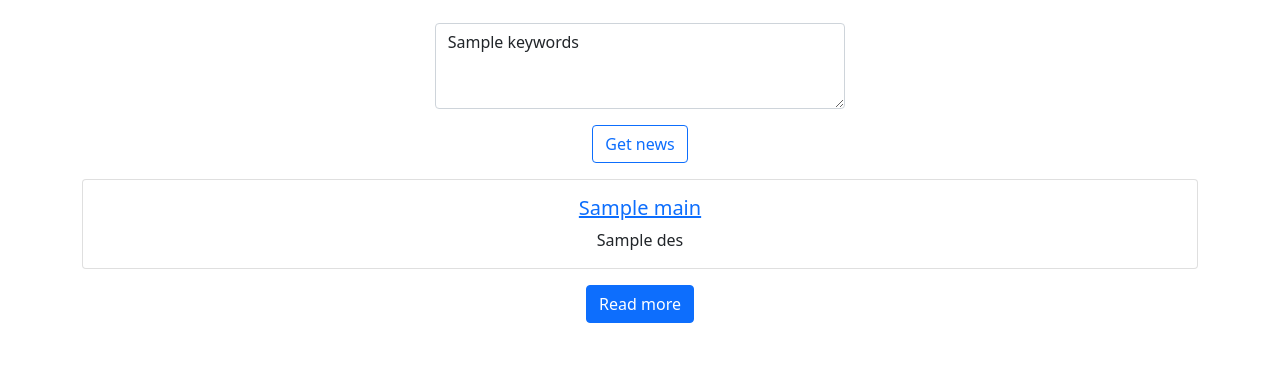
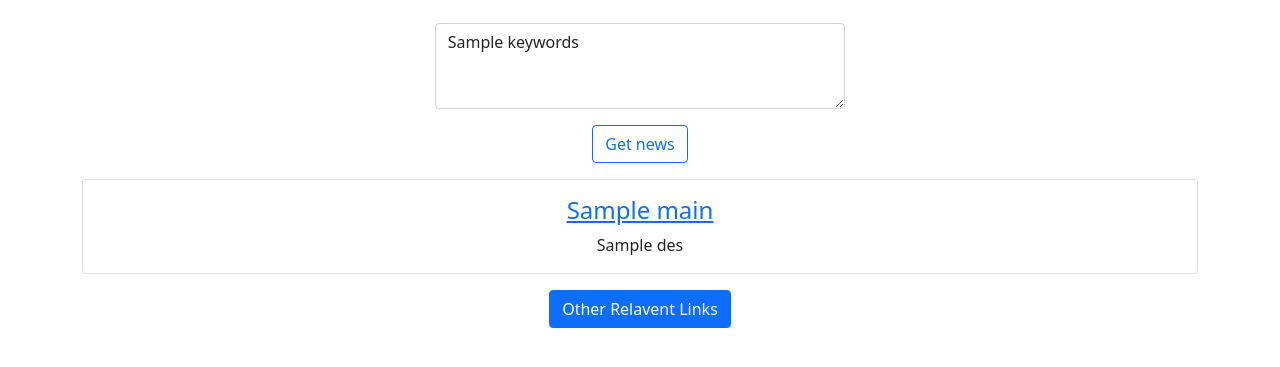
Before and after one commit to gnikhil21/News-Aggregator, a Django app: template News-Web-App/templates/index.html in a window 1280 px wide. Shown: the part 180-547 px from the top of the page. Run offline with Django 3.2, Linux system fonts and the light colour scheme; the template is opened without the code that fills it: most values are stand-ins (such as "Sample title", 1, 10 or a date in 2020).

Commit message:
final front end

```diff
--- a/News-Web-App/templates/index.html
+++ b/News-Web-App/templates/index.html
@@ -43,9 +43,9 @@
                 <div class="row">
                         <div class="card-body text-center">
 
-                            <h5 class="card-title">
+                            <h4 class="card-title">
                                 <a href="{{main.url}}" target="_blanck">{{main.title}}</a>
-                            </h5>
+                            </h4>
                             <p class="card-text">{{main.des}}</p>
 
                         </div>
@@ -53,25 +53,29 @@
             </div>
         </div>
 
-        <div class="container text-center" id="articles-more">
+        <div class="container text-centers col-6" id="articles-more">
 
-            {% for i in others %}
             <div class="card mb-3 box mx-auto">
                 <div class="row">
+                    <div class="">
                         <div class="card-body text-center">
+                            <ul>
+            {% for i in others %}
+            <li>
+                            <h6 class="card-title">
+                                <a href="{{i.url}}" target="_blanck">{{i.title}}</a>
+                            </h6>
+                        </li>
 
-                            <h5 class="card-title">
-                                <a href="{{i.url}}" target="_blanck">{{i.title}}</a>
-                            </h5>
-                            <p class="card-text">{{i.des}}</p>
-
+            {% endfor %}
+                        </ul>
                         </div>
                 </div>
             </div>
-            {% endfor %}
+            </div>
         </div>
         <div class = "text-center">
-            <button onclick="myFunction()" class="btn btn-primary" value = 0 id = "getmore">Read more</button>
+            <button onclick="myFunction()" class="btn btn-primary" value = 0 id = "getmore">Other Relavent Links</button>
         </div>
     </div>
 
@@ -82,11 +86,11 @@
         var btnText = document.getElementById("getmore");
 
         if (btnText.value == '1') {
-            btnText.innerHTML = "Read more";
+            btnText.innerHTML = "Other Relavent Links";
             moreText.style.display = "none";
             btnText.value = '0'
         } else {
-            btnText.innerHTML = "Read less";
+            btnText.innerHTML = "Hide Other Links";
             moreText.style.display = "block";
             btnText.value = '1'
         }
```
